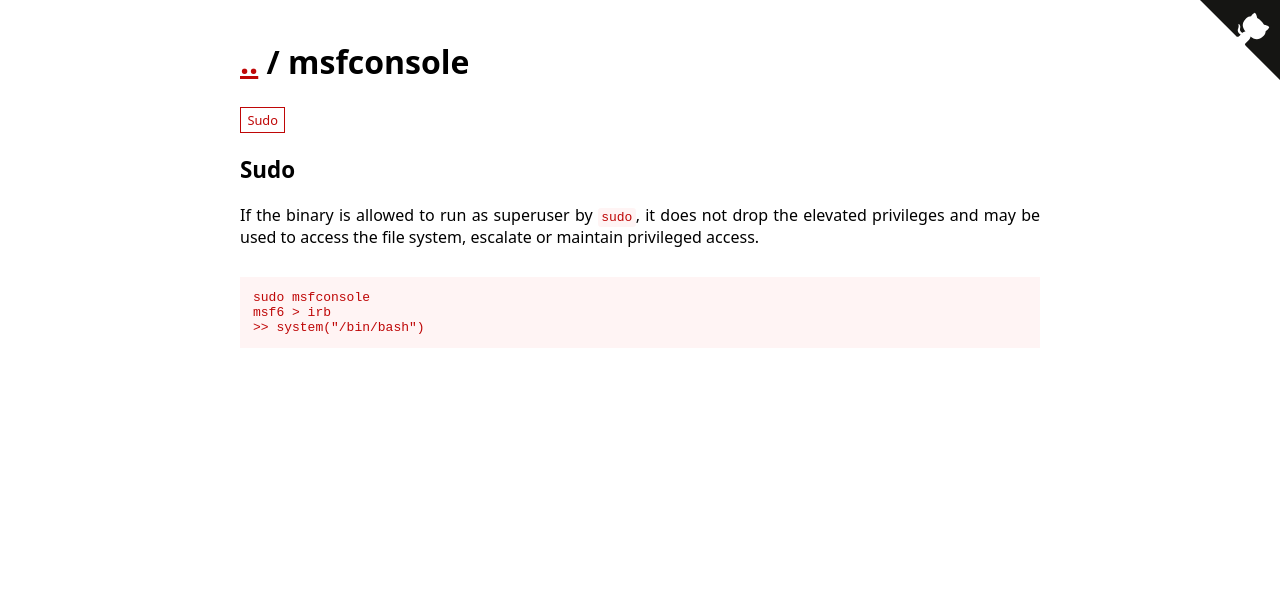
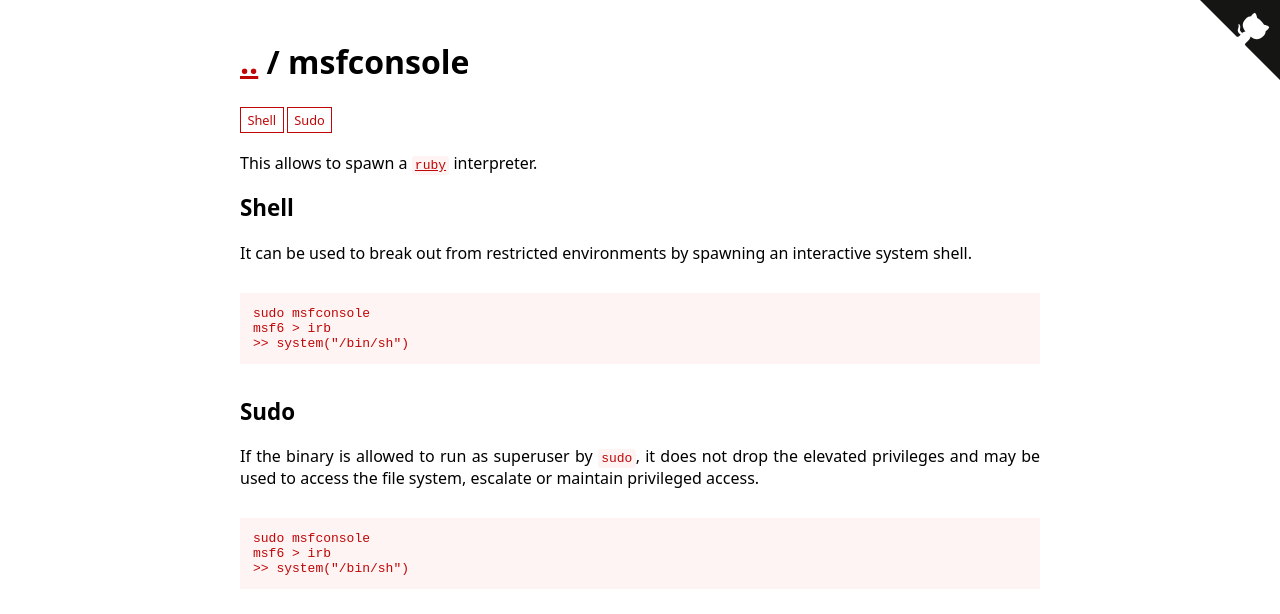
Before and after one commit to GTFOBins/GTFOBins.github.io, a Jekyll site: the page built from _gtfobins/msfconsole.md, in a window 1280 px wide. Shown: the top 614 px of the page. Built offline with Jekyll 4.4.1, drawn with Linux system fonts in a browser that asks for light colours.

Commit message:
Improve and clarify msfconsole

```diff
--- a/_gtfobins/msfconsole.md
+++ b/_gtfobins/msfconsole.md
@@ -1,8 +1,14 @@
 ---
+description: This allows to spawn a [`ruby`](/gtfobins/ruby/) interpreter.
 functions:
+  shell:
+    - code: |
+        sudo msfconsole
+        msf6 > irb
+        >> system("/bin/sh")
   sudo:
     - code: |
         sudo msfconsole
         msf6 > irb
-        >> system("/bin/bash")
+        >> system("/bin/sh")
 ---
```
